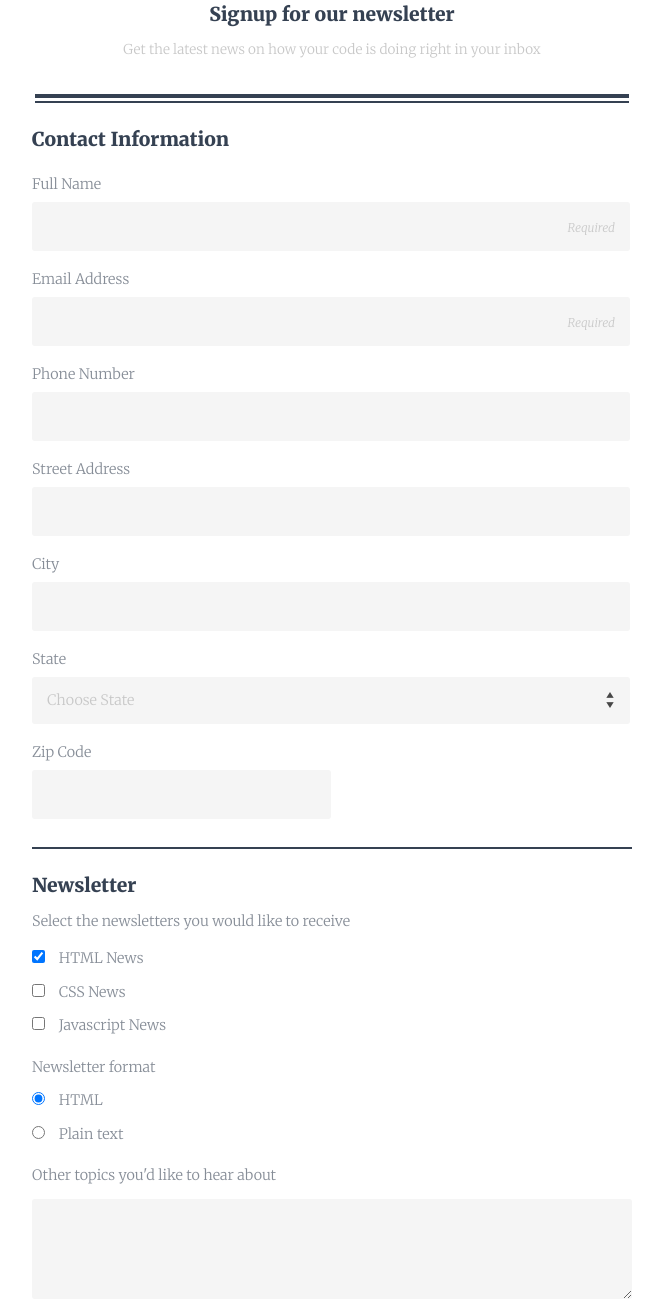
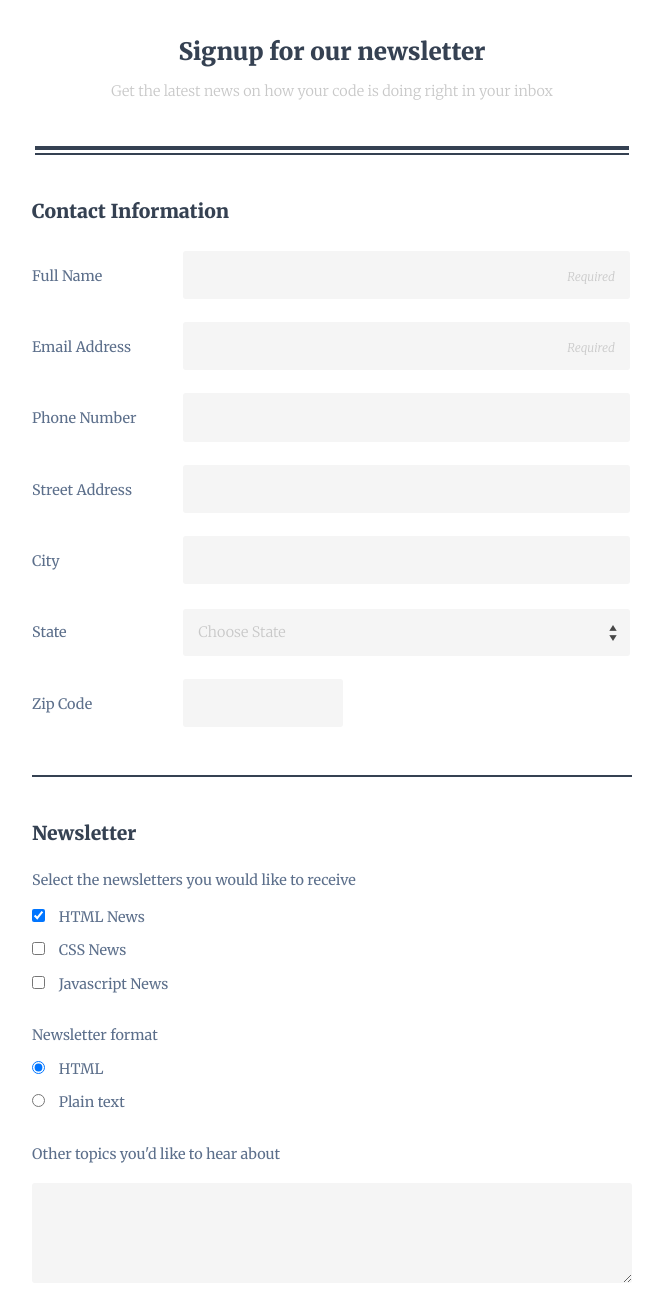
Before and after one commit to zohdy/tth-project-3, a plain HTML site: page index.html in a window 1280 px wide. Shown: the part 99-1409 px from the top of the page, without its empty margins (308-971 px from the left). Drawn offline with nearby package versions, Linux system fonts and the light colour scheme.

Commit message:
768px layout finieshed

```diff
--- a/css/styles.css
+++ b/css/styles.css
@@ -129,6 +129,7 @@ fieldset {
 
 .contact-info input[id=zip-code]{
     width: 50%;
+    max-width: 160px;
 }
 
 /* NEWSLETTER */
@@ -194,3 +195,73 @@ footer {
     margin-bottom: 200px;
     font-size: .9em;
 }
+
+@media (min-width: 768px) {
+
+    .contact-info label, .newsletter label, .newsletter-format label,
+    .newsletter p, .newsletter-format p {
+        font-weight: 500;
+        color: #5C6F8B;
+        font-size: .9em;
+    }
+
+    .extra-topics p {
+        font-weight: 500;
+        color: #5C6F8B;
+    }
+
+    .intro-text {
+        margin-top: 65px;
+    }
+
+    .intro-text h2 {
+        font-size: 1.5em;
+    }
+
+    .intro-text p {
+        font-size: .9em;
+    }
+
+    .double-border {
+        margin-top: 45px;
+        margin-bottom: 45px;
+    }
+
+    .contact-info input, .contact-info label, .contact-info select{
+        display: inline-block;
+        margin-bottom: 20px;
+    }
+
+    .contact-info label {
+        width: calc(25% - 2px);
+    }
+
+    .contact-info input, .contact-info select {
+        width: calc(75% - 2px);
+    }
+
+    .contact-info legend {
+        margin-bottom: 20px;
+    }
+
+    .newsletter {
+        margin-top: 45px;
+        margin-bottom: 10px;
+    }
+
+    .newsletter legend {
+        margin-bottom: 10px;
+    }
+
+    .newsletter-format {
+        margin-bottom: 10px;
+    }
+
+    .extra-topics textarea {
+        margin-top: 20px;
+    }
+
+    footer {
+        margin-bottom: 320px;
+    }
+}
```
Also changed, not shown: index.html (+1 -0 lines).
